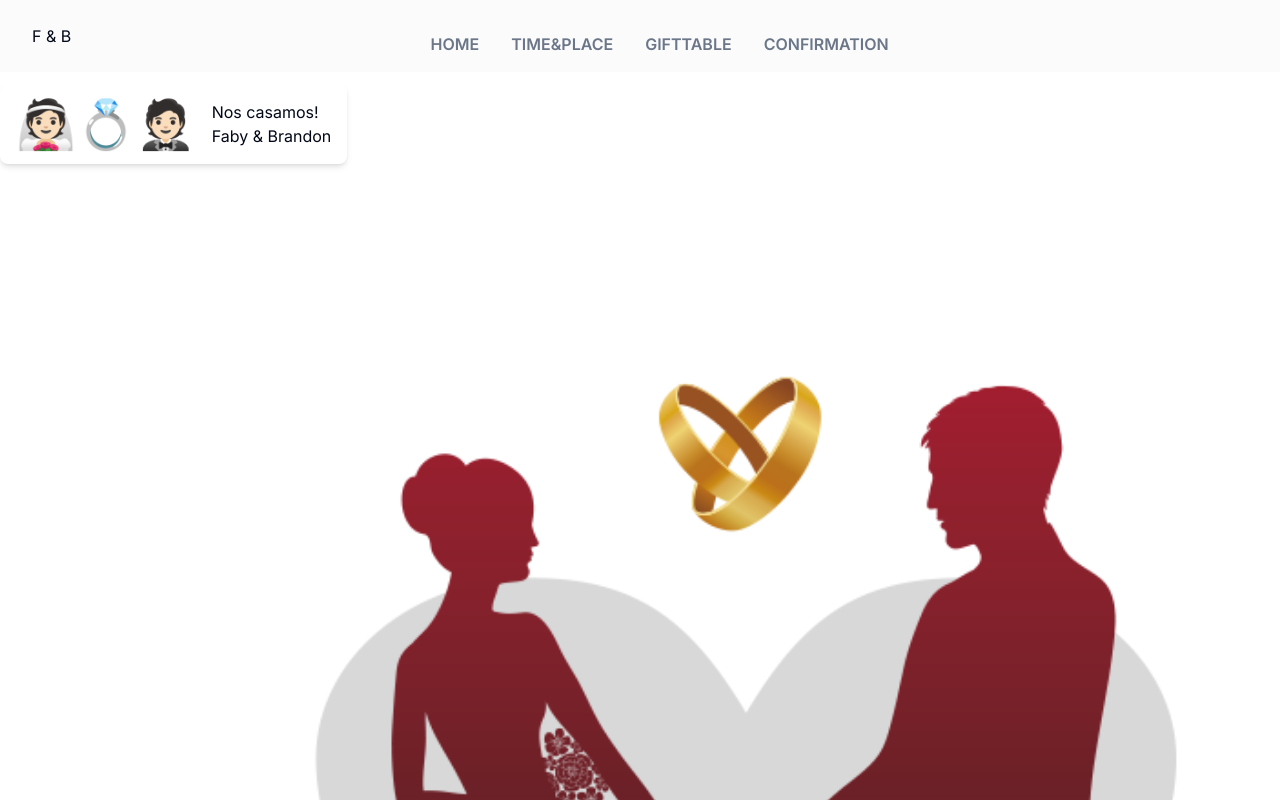
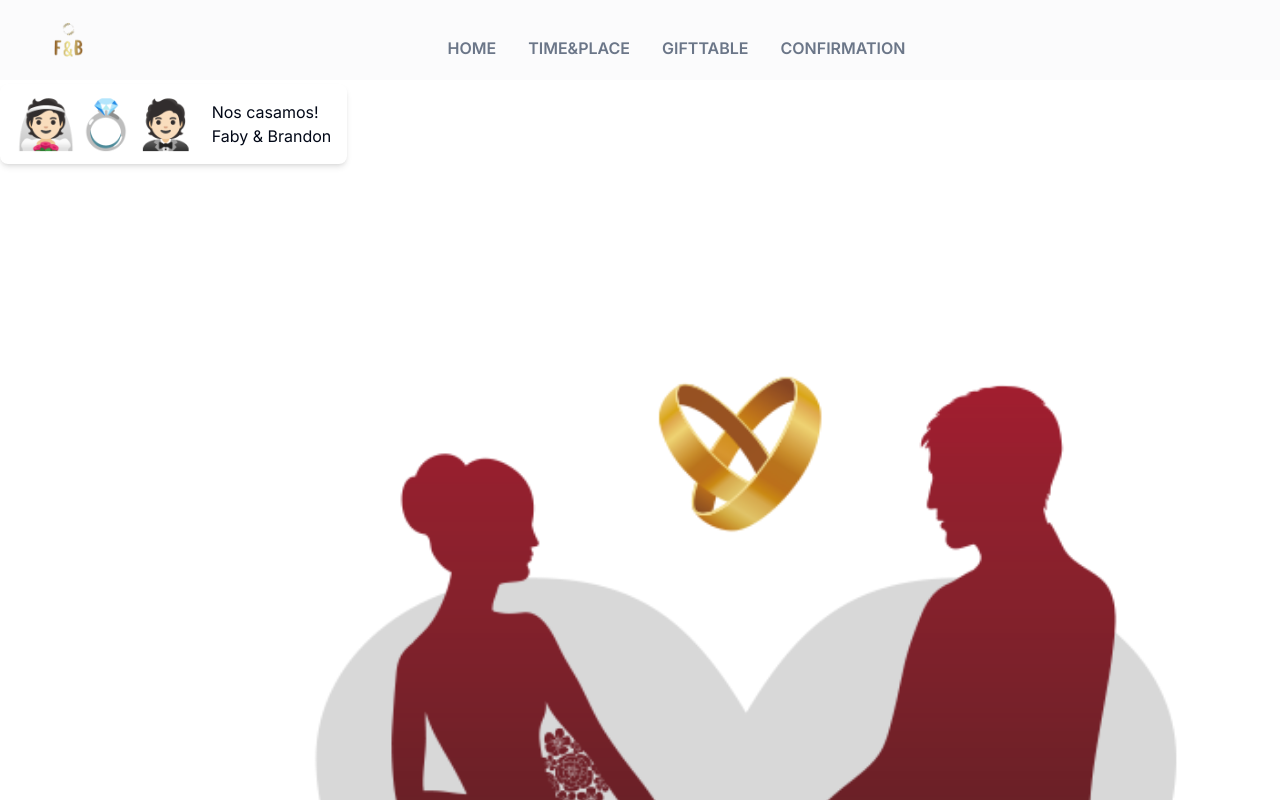
Before and after one commit to Redevil15/wedding-spa-nextjs, a Next.js app: page / in a window 1280 px wide. Shown: the top 800 px of the page. Built offline with nearby package versions, Linux system fonts and the light colour scheme.

Commit message:
Fix: UX issues

```diff
--- a/app/page.tsx
+++ b/app/page.tsx
@@ -14,7 +14,7 @@ export default function Home() {
   const scrollToIds = ['home', 'time&place', 'giftTable', 'confirmation']
   return (
     <div>
-      <div className="">
+      <div className="overflow-x-hidden">
         <Navbar
           scrollToIds={scrollToIds}
         />
--- a/components/date-component.tsx
+++ b/components/date-component.tsx
@@ -45,7 +45,7 @@ export const DateComponent = ({
   }, []); // Solo se ejecuta una vez al montar el componente
 
   return (
-    <div id="time&place" className="relative w-full px-5 md:px-0 md:max-w-screen-lg mx-auto py-10 md:py-20 bg-cover bg-center">
+    <div id="time&place" className="relative z-9 w-full px-5 md:px-0 md:max-w-screen-lg mx-auto py-10 md:py-20 bg-cover bg-center">
       <div className="absolute inset-0">
         <Image
           src="/saveDate.jpg"
--- a/components/footer.tsx
+++ b/components/footer.tsx
@@ -12,7 +12,7 @@ export const Footer = () => {
         alt="LogoB"
         className="w-20 h-20"
       />
-      <span className="text-[#B69F6B] text-xs">&copy; {new Date().getFullYear()} BrandonFDev. All Rights Reserved.</span>
+      <span className="text-[#B69F6B] mb-4 text-xs">&copy; {new Date().getFullYear()} BrandonFDev. All Rights Reserved.</span>
     </div>
   )
 }
--- a/components/header.tsx
+++ b/components/header.tsx
@@ -43,7 +43,7 @@ export const Header = () => {
         transition={{ duration: 0.5, delayChildren: 0.5 }}
         className="flex flex- mt-8 justify-end items-end relative md:ml-0 md:mb-2"
       >
-        <img src="./couple.png" alt="profile_bg" className="w-full" />
+        <img src="./couple.png" alt="profile_bg" className="w-full z-9" />
         {/*  <motion.img
           whileInView={{ scale: [0, 1] }}
           transition={{ duration: 1, ease: 'easeInOut' }}
--- a/components/navbar.tsx
+++ b/components/navbar.tsx
@@ -22,9 +22,10 @@ export const Navbar = ({
   };
 
   return (
-    <nav className="w-full flex justify-between items-center px-8 py-4 bg-opacity-10 bg-gray-300 backdrop-blur-sm border-1 border-white fixed z-10">
+    <nav className="w-full flex justify-between items-center px-8 py-4 fixed top-0 bg-opacity-10 bg-gray-300 backdrop-blur-sm border-1 border-white z-10">
       <div className="flex justify-start items-center">
-        F & B
+        <img src="./F&BB.png" className="w-18 h-12 object-cover" />
+
       </div>
       <ul className="hidden md:flex justify-center items-center list-none flex-1">
         {['home', 'time&place', 'giftTable', 'confirmation'].map((item) => (
@@ -44,7 +45,7 @@ export const Navbar = ({
         ))}
       </ul>
 
-      <div className="md:hidden flex justify-center items-center bg-[#B69F6B] w-[35px] h-[#35px] rounded-full">
+      <div className="md:hidden flex justify-center items-center bg-[#B69F6B] w-[35px] h-[35px] rounded-full">
 
         <MenuIcon
           onClick={() => setToggle(true)}
```
Also changed, not shown: public/F&B.jpg (added), public/F&BB.png (added).
